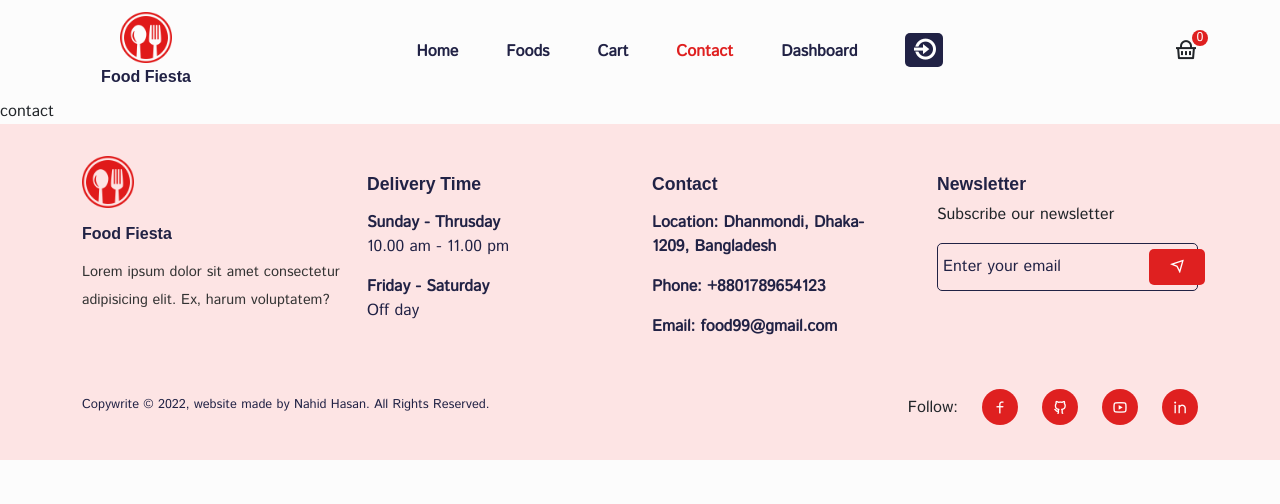
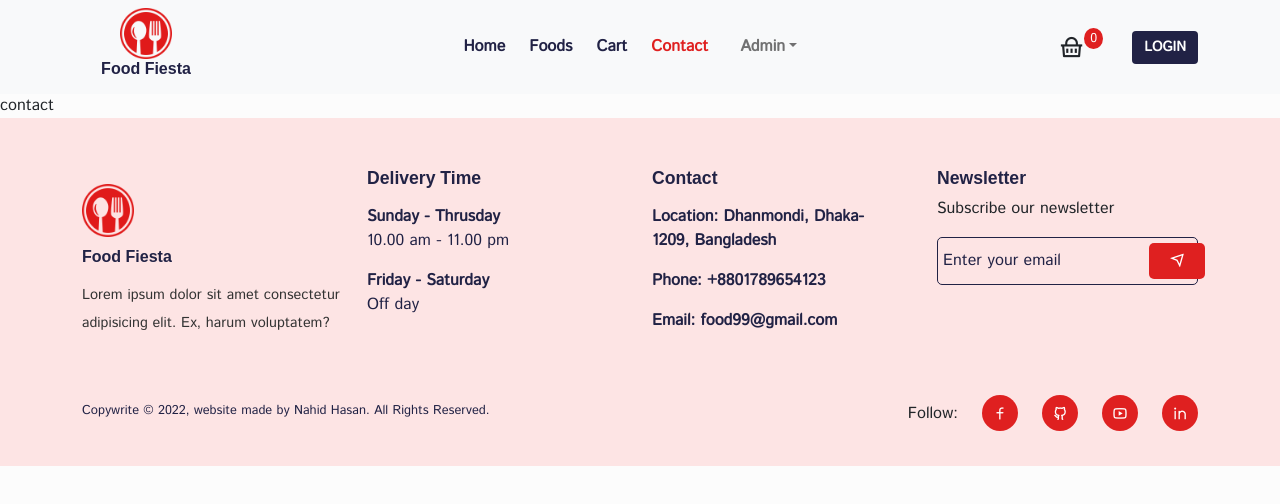
Before and after one commit to Nahid51/food_fiesta, a React (Create React App) app: page /contact in a window 1280 px wide. Shown: the top 504 px of the page. Built offline with nearby package versions, Linux system fonts and the light colour scheme; no server answers; a web font is replaced by a local one.

Commit message:
modify header section for admin route

```diff
--- a/src/components/Header/Header.jsx
+++ b/src/components/Header/Header.jsx
@@ -1,5 +1,5 @@
-import React, { useRef, useEffect } from 'react';
-import { Container } from 'react-bootstrap';
+import React, { useEffect, useRef } from 'react';
+import { Button, Container, Nav, Navbar, NavDropdown } from 'react-bootstrap';
 import logo from '../../assets/images/res-logo.png';
 import { NavLink, Link } from 'react-router-dom';
 import '../../styles/header.css';
@@ -7,35 +7,21 @@ import { useSelector, useDispatch } from 'react-redux';
 import { cartUiAction } from '../../store/shopping-cart/cartUiSlice';
 import { setLogout } from '../../store/authentication/userSlice';
 
-const nav_links = [
-    {
-        display: 'Home',
-        path: '/home'
-    },
-    {
-        display: 'Foods',
-        path: '/foods'
-    },
-    {
-        display: 'Cart',
-        path: '/cart'
-    },
-    {
-        display: 'Contact',
-        path: '/contact'
-    },
-]
 
 const Header = () => {
-    const menuRef = useRef(null);
+    const dispatch = useDispatch();
     const headerRef = useRef(null);
-    const dispatch = useDispatch();
 
     const totalQuantity = useSelector(state => state.cart.totalQuantity);
 
-    const toggleMenu = () => menuRef.current.classList.toggle('show_menu');
     const toggleCart = () => {
         dispatch(cartUiAction.toggle())
+    }
+
+    const { user } = useSelector(state => ({ ...state.auth }));
+
+    const handleLogout = () => {
+        dispatch(setLogout())
     }
 
     useEffect(() => {
@@ -50,66 +36,49 @@ const Header = () => {
         // return () => window.removeEventListener('scroll')
     }, []);
 
-    const { user } = useSelector(state => ({ ...state.auth }));
-
-    const handleLogout = () => {
-        dispatch(setLogout())
-    }
-
     return (
         <header className='header' ref={headerRef}>
+            <Navbar collapseOnSelect expand="lg" bg="light" variant="light">
                 <Container>
-                <div className="nav_wrapper d-flex justify-content-between align-items-center">
                     <NavLink to="/" className="logo">
                         <img src={logo} alt="Logo" />
                         <h5>Food Fiesta</h5>
                     </NavLink>
+                    <Navbar.Toggle aria-controls="responsive-navbar-nav" />
+                    <Navbar.Collapse id="responsive-navbar-nav">
+                        <Nav className="mx-auto d-flex align-items-center menu gap-4" activeclassname="active">
+                            <NavLink to="/home">Home</NavLink>
+                            <NavLink to="/foods">Foods</NavLink>
+                            <NavLink to="/cart">Cart</NavLink>
+                            <NavLink to="/contact">Contact</NavLink>
+                            <NavDropdown title="Admin" id="collasible-nav-dropdown">
+                                <NavDropdown.Item><NavLink to="/addFood">Add New Foods</NavLink></NavDropdown.Item>
+                                <NavDropdown.Item><NavLink to="/editDelete">Edit and Delete Foods</NavLink></NavDropdown.Item>
+                                <NavDropdown.Item><NavLink to="/addAdmin">Add New Admin</NavLink></NavDropdown.Item>
+                            </NavDropdown>
+                        </Nav>
+                        <Nav>
+                            <div className='d-flex align-items-center justify-content-evenly'>
 
-                    {/* ------menu------ */}
-                    <div className="navigation" ref={menuRef} onClick={toggleMenu}>
-                        <div className="menu d-flex align-items-center gap-5">
+                                <span onClick={toggleCart}>
+                                    <i className="ri-shopping-basket-line cart_logo"></i>
+                                    <span className="cart_batch">{totalQuantity}</span>
+                                </span>
 
-                            {
-                                nav_links.map((item, index) => (
-                                    <NavLink
-                                        to={item.path} key={index}
-                                        className={navClass => navClass.isActive ? "active_menu" : ""}
-                                    >
-                                        {item.display}
-                                    </NavLink>
-                                ))
-                            }
-
-                            <div>
-                                <a href="http://localhost:4000" target="_blank" rel="noreferrer">Dashboard</a>
-                            </div>
-
-                            <span className="user">
+                                <div className='ms-5'>
                                     {user?.result?.email ?
-                                    <i onClick={handleLogout} className="ri-logout-circle-line logout_btn"></i>
+                                        <Button onClick={handleLogout} className="logout_btn">LOGOUT</Button>
                                         :
                                         <Link to='/login'>
-                                        <i className="ri-login-circle-line login_btn"></i>
+                                            <Button className='login_btn'>LOGIN</Button>
                                         </Link>}
-                            </span>
                                 </div>
                             </div>
 
-                    {/* -----nav right icons----- */}
-                    <div className="nav_right d-flex align-items-center gap-4">
-                        <span className='user_name'>{user?.result?.name}</span>
-
-                        <span className="cart_icon" onClick={toggleCart}>
-                            <i className="ri-shopping-basket-line"></i>
-                            <span className="cart_badge">{totalQuantity}</span>
-                        </span>
-
-                        <span className='mobile_menu' onClick={toggleMenu}>
-                            <i className="ri-menu-line"></i>
-                        </span>
-                    </div>
-                </div>
+                        </Nav>
+                    </Navbar.Collapse>
                 </Container>
+            </Navbar>
 
         </header>
     );
--- a/src/styles/header.css
+++ b/src/styles/header.css
@@ -1,25 +1,15 @@
-.header {
-    width: 100%;
-    height: 100px;
-    line-height: 100px;
-}
-
 .logo {
     text-align: center;
-    margin-top: -10px;
 }
 
 .logo img {
     width: calc(100% - 60%);
-    object-fit: contain;
-    margin-top: -40px;
 }
 
 .logo h5 {
     font-weight: 600;
     font-size: 1rem;
     color: #212245;
-    margin: -40px 0 0 0;
 }
 
 .menu a {
@@ -33,69 +23,48 @@
     color: #df2020;
 }
 
-.active_menu {
+.active {
     color: #df2020 !important;
 }
 
-.cart_icon {
-    position: relative;
+.cart_logo {
+    font-size: 1.6rem;
+    cursor: pointer;
 }
 
-.cart_badge {
+.cart_batch {
     position: absolute;
-    top: 30px;
-    right: -10px;
+    font-size: .8rem;
     background: #df2020;
     color: #fff;
-    width: 16px;
-    height: 16px;
+    padding: 1px 6px;
     border-radius: 50%;
-    font-size: .8rem;
-    font-weight: 500;
-    display: flex;
-    justify-content: center;
-    align-items: center;
-}
-
-.mobile_menu {
-    font-weight: 600;
-    display: none;
-}
-
-.cart_icon i,
-.user i,
-.mobile_menu i {
-    color: "#212245";
-    font-size: 1.5rem;
-    cursor: pointer;
 }
 
 .logout_btn {
     background: #df2020;
     color: #fff;
     font-weight: 600;
-    padding: 5px 7px;
-    border-radius: 5px;
-    transition: 0.5s;
+    font-size: 14px;
+    border: none;
+    transition: all ease-in-out .3s;
+}
+
+.logout_btn:hover {
+    background: #bf4c4c;
 }
 
 .login_btn {
     background: #212245;
     color: #fff;
     font-weight: 600;
-    padding: 5px 7px;
-    border-radius: 5px;
-    transition: 0.5s;
+    font-size: 14px;
+    border: none;
+    transition: all ease-in-out .3s;
 }
 
-.logout_btn:hover,
 .login_btn:hover {
-    opacity: 0.75;
-}
-
-.mobile_menu {
-    font-weight: 600;
-    display: none;
+    background: #36386e;
 }
 
 .header_shrink {
@@ -107,10 +76,8 @@
     box-shadow: 5px 5px 15px -5px #fde4e4;
 }
 
-@media only screen and (max-width: 992px) {
-    /* .logo {
-        margin-top: -20px;
-    } */
+
+@media only screen and (max-width: 768px) {
 
     .logo img {
         width: calc(100% - 70%);
@@ -118,74 +85,6 @@
 
     .logo h5 {
         font-size: 0.8rem;
-        margin: -45px 0 0 0;
-    }
-
-    .navigation {
-        position: fixed;
-        top: 0;
-        left: 0;
-        width: 100%;
-        height: 100%;
-        background: rgba(0, 0, 0, 0.425);
-        z-index: 99;
-        display: none;
-    }
-
-    .menu {
-        position: absolute;
-        top: 0;
-        right: 0;
-        width: 250px;
-        height: 100%;
-        background: #fff;
-        flex-direction: column;
-        justify-content: center;
-        align-items: center;
-        z-index: 100;
-        line-height: 20px;
-    }
-
-    .menu a {
-        font-size: 0.9rem;
-    }
-
-    .mobile_menu {
-        display: block;
-    }
-
-    .cart_icon i,
-    .user i,
-    .mobile_menu i {
-        font-size: 1rem;
-    }
-
-    .show_menu {
-        display: block;
     }
 
 }
-
-@media only screen and (max-width: 768px) {
-    .header {
-        width: 100%;
-        height: 80px;
-        line-height: 80px;
-    }
-
-    .logo {
-        margin-top: 10px;
-    }
-
-    .logo img {
-        margin-top: -70px;
-    }
-
-    .logo h5 {
-        margin-top: -50px;
-    }
-
-    .cart_badge {
-        top: 20px;
-    }
-}
```
Lines whose indentation alone changed are shown as unchanged.
